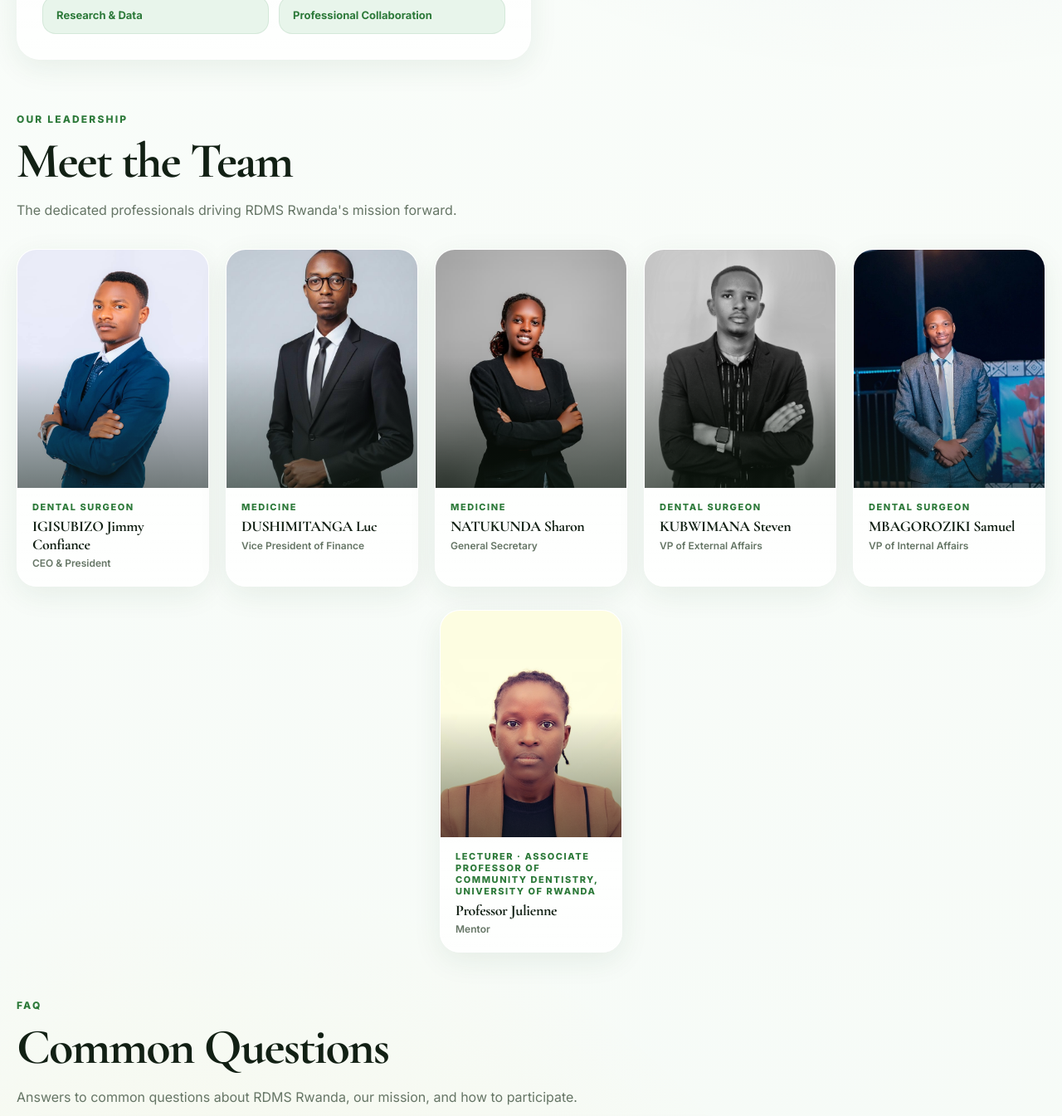
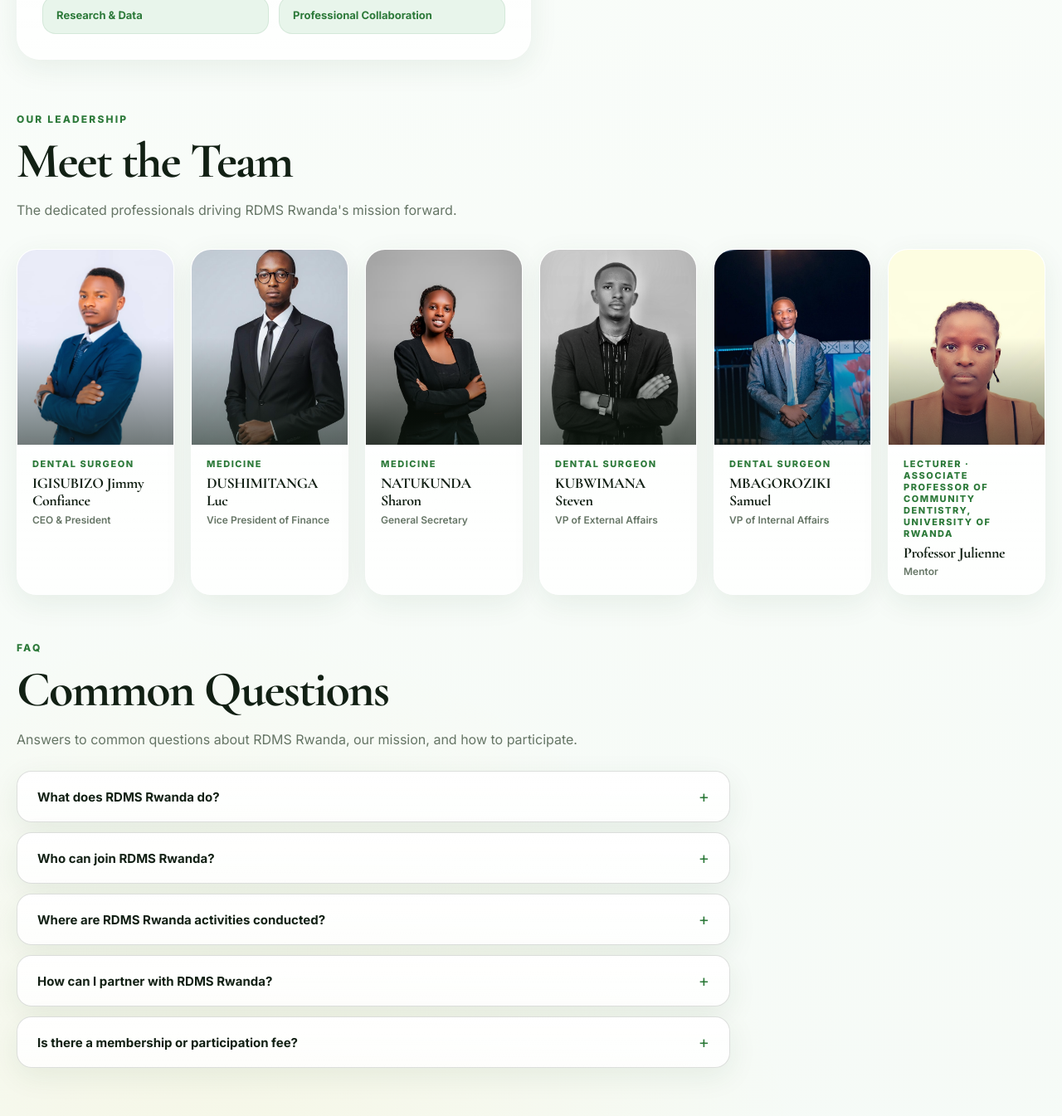
Before and after one commit to erwinatibor/rdms-website, a React (Vite) app: page /about in a window 1280 px wide. Shown: the part 1216-2561 px from the top of the page at 83% size. Built offline with nearby package versions, Linux system fonts and the light colour scheme.

Commit message:
Fit all 6 team members in one row

```diff
--- a/src/components/About.jsx
+++ b/src/components/About.jsx
@@ -23,7 +23,7 @@
   },
 ];
 
-const leadership = [
+const team = [
   {
     name: 'IGISUBIZO Jimmy Confiance',
     position: 'CEO & President',
@@ -54,14 +54,13 @@
     occupation: 'Dental Surgeon',
     photo: '/MBAGOROZIKI Samuel.jpeg',
   },
+  {
+    name: 'Professor Julienne',
+    position: 'Mentor',
+    occupation: 'Lecturer · Associate Professor of Community Dentistry, University of Rwanda',
+    photo: '/Julienne.jpeg',
+  },
 ];
-
-const mentor = {
-  name: 'Professor Julienne',
-  position: 'Mentor',
-  occupation: 'Lecturer · Associate Professor of Community Dentistry, University of Rwanda',
-  photo: '/Julienne.jpeg',
-};
 
 function FAQ() {
   const [open, setOpen] = useState(null);
@@ -132,7 +131,7 @@
             <p>The dedicated professionals driving RDMS Rwanda's mission forward.</p>
           </div>
           <div className="team-grid">
-            {leadership.map((member) => (
+            {team.map((member) => (
               <div className="team-card reveal" key={member.name}>
                 <div className="team-photo-wrap">
                   <img src={member.photo} alt={member.name} className="team-photo" />
@@ -145,20 +144,6 @@
                 </div>
               </div>
             ))}
-          </div>
-
-          <div className="mentor-row reveal">
-            <div className="team-card team-card-mentor">
-              <div className="team-photo-wrap">
-                <img src={mentor.photo} alt={mentor.name} className="team-photo" />
-                <div className="team-photo-overlay" />
-              </div>
-              <div className="team-info">
-                <div className="team-occupation">{mentor.occupation}</div>
-                <h3 className="team-name">{mentor.name}</h3>
-                <div className="team-position">{mentor.position}</div>
-              </div>
-            </div>
           </div>
         </div>
 
--- a/src/index.css
+++ b/src/index.css
@@ -1464,19 +1464,8 @@
 
 .team-grid {
   display: grid;
-  grid-template-columns: repeat(5, minmax(0, 1fr));
+  grid-template-columns: repeat(6, minmax(0, 1fr));
   gap: 20px;
-}
-
-.mentor-row {
-  display: flex;
-  justify-content: center;
-  margin-top: 28px;
-}
-
-.mentor-row .team-card-mentor {
-  max-width: 220px;
-  width: 100%;
 }
 
 .team-card {
```
